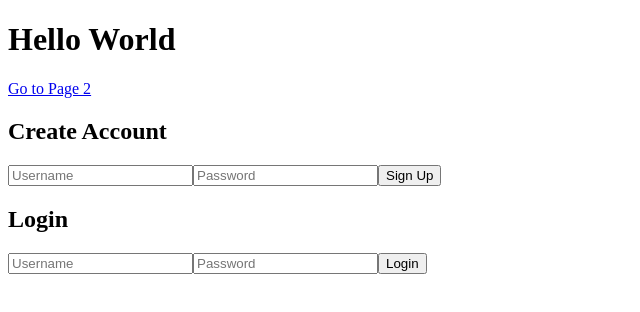
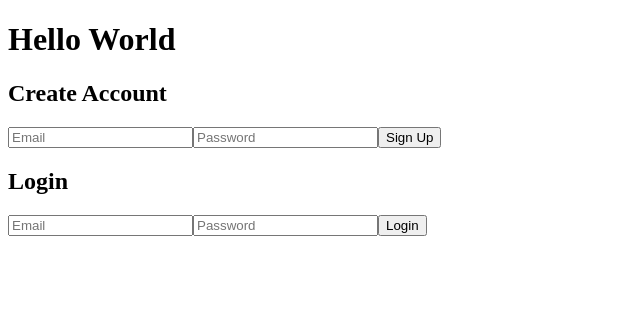
Before and after one commit to bwanswa/understanding-react, a React (Create React App) app: page / in a window 1280 px wide. Shown: the top 312 px of the page, without its empty margins (0-640 px from the left). Built offline with nearby package versions, Linux system fonts and the light colour scheme.

Commit message:
Update App.js

```diff
--- a/src/App.js
+++ b/src/App.js
@@ -1,87 +1,52 @@
-import { BrowserRouter as Router, Routes, Route, Link } from 'react-router-dom';
-import { useState } from 'react';
+import { useState } from "react";
+import { createUserWithEmailAndPassword, signInWithEmailAndPassword } from "firebase/auth";
+import { auth } from "./firebase";
 
 function Home() {
-  // State for signup
-  const [signupUser, setSignupUser] = useState('');
-  const [signupPass, setSignupPass] = useState('');
+  const [signupUser, setSignupUser] = useState("");
+  const [signupPass, setSignupPass] = useState("");
+  const [loginUser, setLoginUser] = useState("");
+  const [loginPass, setLoginPass] = useState("");
 
-  // State for login
-  const [loginUser, setLoginUser] = useState('');
-  const [loginPass, setLoginPass] = useState('');
-
-  const handleSignup = (e) => {
+  const handleSignup = async (e) => {
     e.preventDefault();
-    console.log('Signup:', signupUser, signupPass);
-    // Later: send to PHP API or Firebase
+    try {
+      const userCredential = await createUserWithEmailAndPassword(auth, signupUser, signupPass);
+      console.log("Signup success:", userCredential.user);
+    } catch (error) {
+      console.error("Signup error:", error.message);
+    }
   };
 
-  const handleLogin = (e) => {
+  const handleLogin = async (e) => {
     e.preventDefault();
-    console.log('Login:', loginUser, loginPass);
-    // Later: send to PHP API or Firebase
+    try {
+      const userCredential = await signInWithEmailAndPassword(auth, loginUser, loginPass);
+      console.log("Login success:", userCredential.user);
+    } catch (error) {
+      console.error("Login error:", error.message);
+    }
   };
 
   return (
     <div>
       <h1>Hello World</h1>
-      <Link to="/page2">Go to Page 2</Link>
 
       <h2>Create Account</h2>
       <form onSubmit={handleSignup}>
-        <input
-          type="text"
-          placeholder="Username"
-          value={signupUser}
-          onChange={(e) => setSignupUser(e.target.value)}
-        />
-        <input
-          type="password"
-          placeholder="Password"
-          value={signupPass}
-          onChange={(e) => setSignupPass(e.target.value)}
-        />
+        <input type="email" placeholder="Email" value={signupUser} onChange={(e) => setSignupUser(e.target.value)} />
+        <input type="password" placeholder="Password" value={signupPass} onChange={(e) => setSignupPass(e.target.value)} />
         <button type="submit">Sign Up</button>
       </form>
 
       <h2>Login</h2>
       <form onSubmit={handleLogin}>
-        <input
-          type="text"
-          placeholder="Username"
-          value={loginUser}
-          onChange={(e) => setLoginUser(e.target.value)}
-        />
-        <input
-          type="password"
-          placeholder="Password"
-          value={loginPass}
-          onChange={(e) => setLoginPass(e.target.value)}
-        />
+        <input type="email" placeholder="Email" value={loginUser} onChange={(e) => setLoginUser(e.target.value)} />
+        <input type="password" placeholder="Password" value={loginPass} onChange={(e) => setLoginPass(e.target.value)} />
         <button type="submit">Login</button>
       </form>
     </div>
   );
 }
 
-function Page2() {
-  return (
-    <div>
-      <h1>This is Page 2</h1>
-      <Link to="/">Back to Home</Link>
-    </div>
-  );
-}
-
-function App() {
-  return (
-    <Router>
-      <Routes>
-        <Route path="/" element={<Home />} />
-        <Route path="/page2" element={<Page2 />} />
-      </Routes>
-    </Router>
-  );
-}
-
-export default App;
+export default Home;
```
